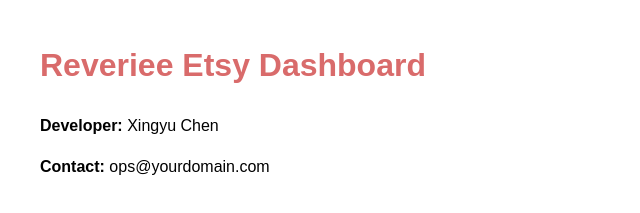
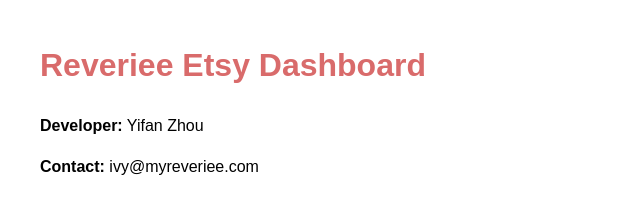
Before and after one commit to IvyYifan/reveriee-etsy-dashboard, a plain HTML site: page index.html in a window 1280 px wide. Shown: the top 213 px of the page, 0-640 px from the left. Drawn offline with Linux system fonts and the light colour scheme.

Commit message:
Update index.html

```diff
--- a/index.html
+++ b/index.html
@@ -17,8 +17,8 @@
 </head>
 <body>
   <h1>Reveriee Etsy Dashboard</h1>
-  <p><strong>Developer:</strong> Xingyu Chen</p>
-  <p><strong>Contact:</strong> ops@yourdomain.com</p>
+  <p><strong>Developer:</strong> Yifan Zhou</p>
+  <p><strong>Contact:</strong> ivy@myreveriee.com</p>
 
   <h2>About</h2>
   <p>
```
